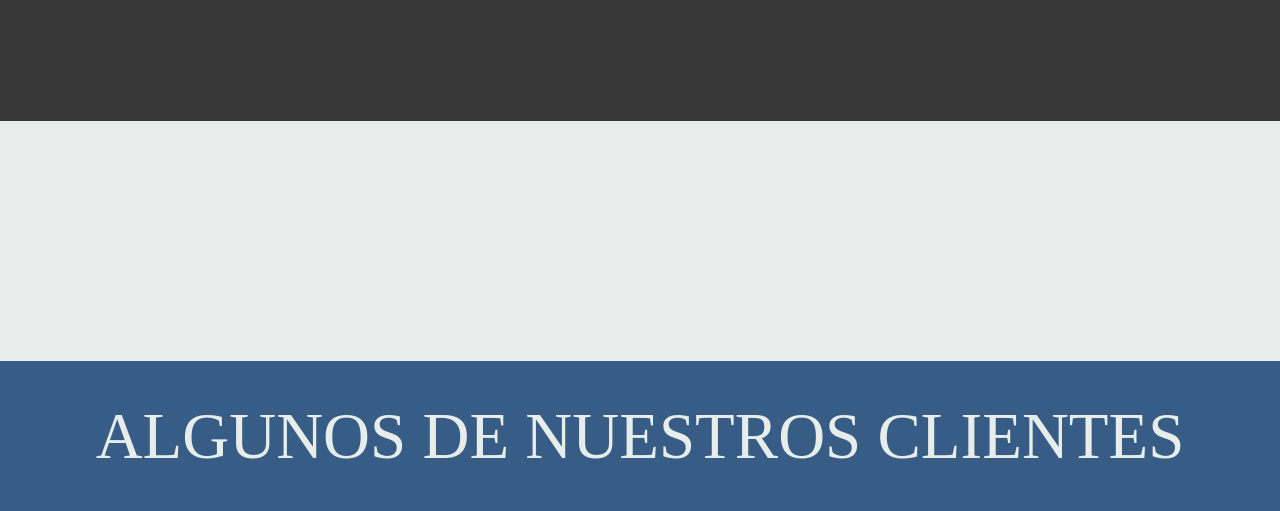
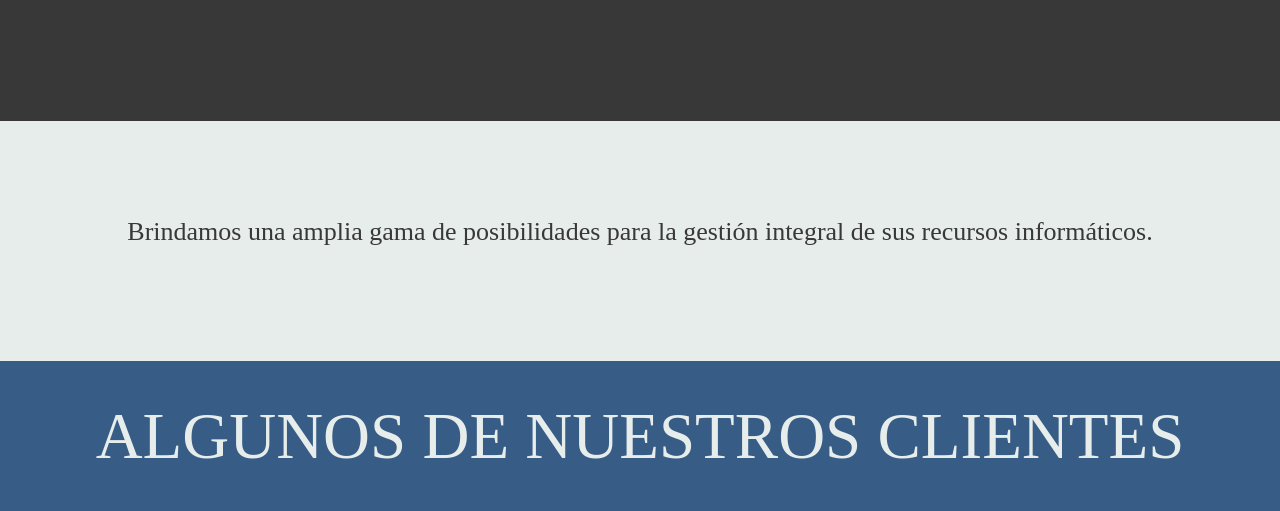
Before and after one commit to delfipolito/cvm-web, a plain HTML site: page index.html in a window 1280 px wide. Shown: the part 2020-2531 px from the top of the page. Drawn offline with Linux system fonts and the light colour scheme; a web font is replaced by a local one.

Commit message:
intersection style

```diff
--- a/css/home.css
+++ b/css/home.css
@@ -19,3 +19,7 @@ body{
     color: #000000;
     text-align: center;
 }
+
+.noMargin{
+	margin: 0px!important;
+}
--- a/css/style.css
+++ b/css/style.css
@@ -57,6 +57,12 @@ h4{
 	font-size: 33px;
 	text-align: center;
 }
+.intersectionText{
+	color: #383838;
+	font-family: 'latoLightItalic';
+	font-size: 26px;
+	text-align: center;
+}
 
 /*IMAGES*/
 .logo{
--- a/index.html
+++ b/index.html
@@ -112,10 +112,10 @@
 			</div>
 		</section>
 
-		<section class="section" id="intersection">
-			<div class="container">
-				<div class="row">
-
+		<section class="section valign-wrapper" id="intersection">
+			<div class="container valign">
+				<div class="row noMargin">
+					<p class="intersectionText">Brindamos una amplia gama de posibilidades para la gestión integral de sus recursos informáticos.</p>
 				</div>
 				<div class="row">
 					<div class="col m7  s12 centered">
```
